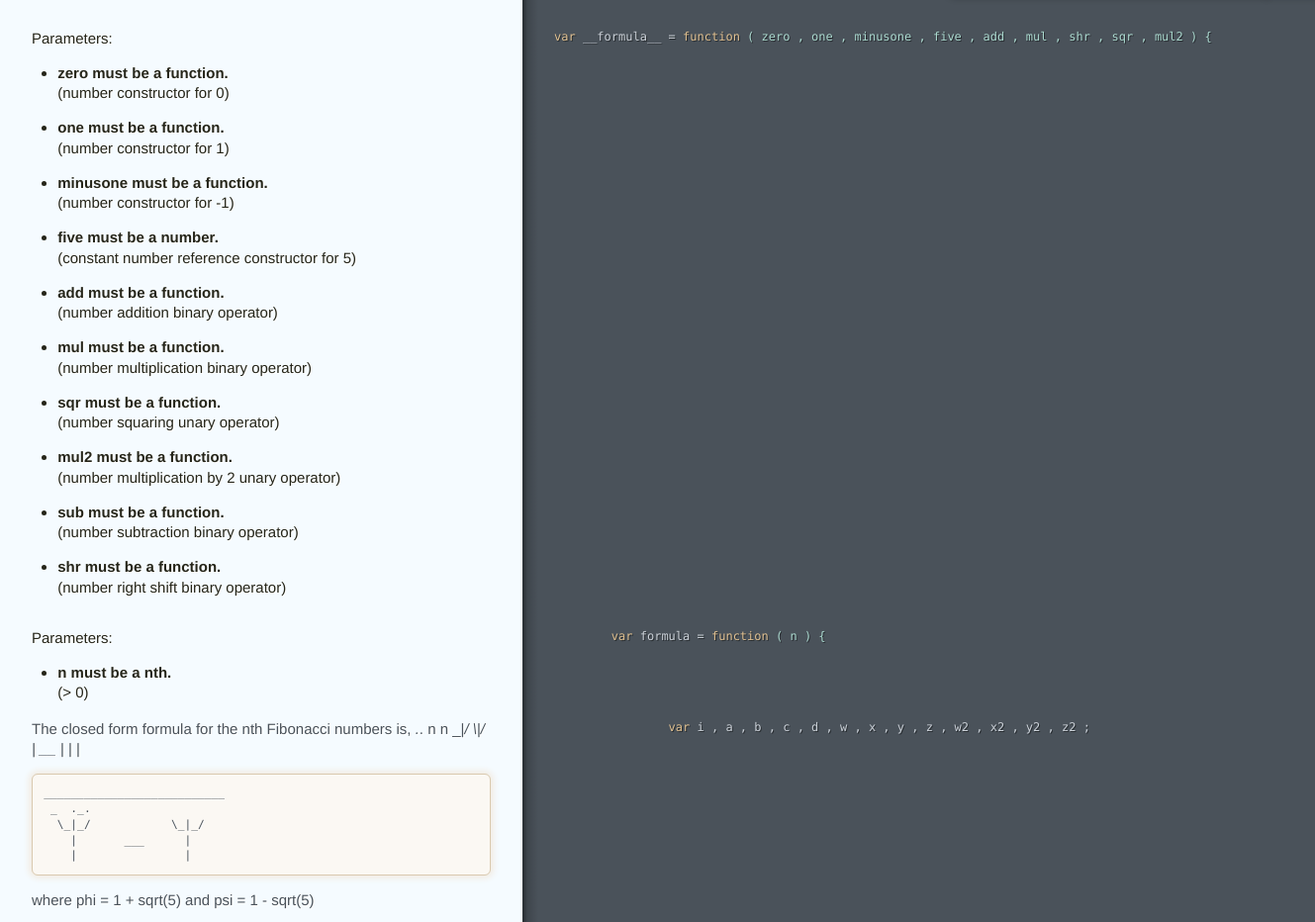
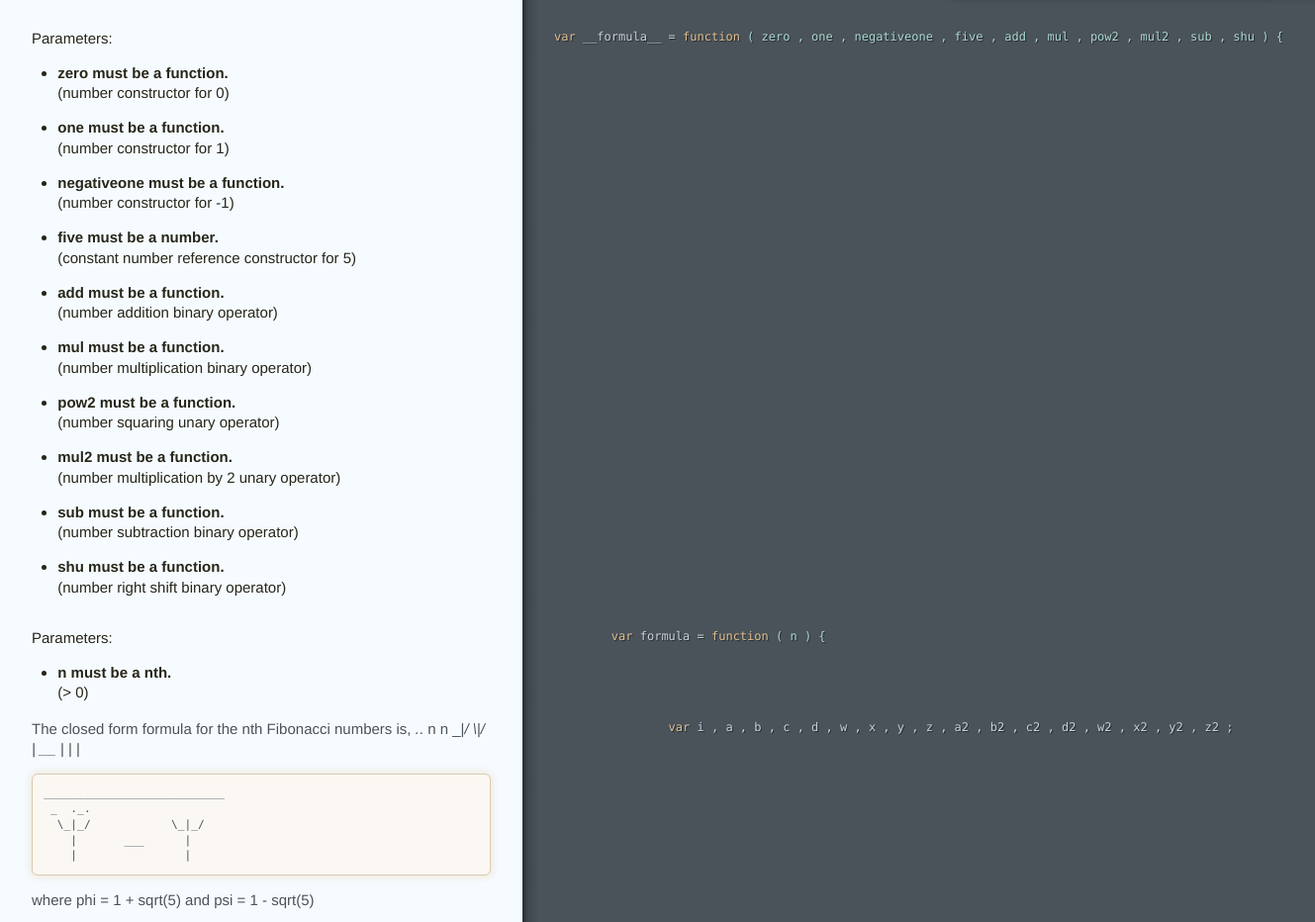
Before and after one commit to make-github-pseudonymous-again/js-fibonacci, a plain HTML site: page formula.html in a window 1280 px wide. Shown: the part 37-969 px from the top of the page at 99% size, 1329 px wide, since content can reach past the window. Drawn offline with Linux system fonts and the light colour scheme.

Commit message:
Generated documentation for ea3b18ba480a40c947e8cee44f4e65c9224d196e

```diff
--- a/formula.html
+++ b/formula.html
@@ -4,7 +4,7 @@
 </li>
 <li><p><strong>one must be a function.</strong><br/>(number constructor for 1)</p>
 </li>
-<li><p><strong>minusone must be a function.</strong><br/>(number constructor for -1)</p>
+<li><p><strong>negativeone must be a function.</strong><br/>(number constructor for -1)</p>
 </li>
 <li><p><strong>five must be a number.</strong><br/>(constant number reference constructor for 5)</p>
 </li>
@@ -12,15 +12,15 @@
 </li>
 <li><p><strong>mul must be a function.</strong><br/>(number multiplication binary operator)</p>
 </li>
-<li><p><strong>sqr must be a function.</strong><br/>(number squaring unary operator)</p>
+<li><p><strong>pow2 must be a function.</strong><br/>(number squaring unary operator)</p>
 </li>
 <li><p><strong>mul2 must be a function.</strong><br/>(number multiplication by 2 unary operator)</p>
 </li>
 <li><p><strong>sub must be a function.</strong><br/>(number subtraction binary operator)</p>
 </li>
-<li><p><strong>shr must be a function.</strong><br/>(number right shift binary operator)</p>
+<li><p><strong>shu must be a function.</strong><br/>(number right shift binary operator)</p>
 </li>
-</ul></div></div><div class="code"><div class="wrapper"><span class="hljs-keyword">var</span> __formula__ = <span class="hljs-function"><span class="hljs-keyword">function</span> <span class="hljs-params">( zero , one , minusone , five , add , mul , shr , sqr , mul2 )</span> {</span></div></div></div><div class="segment"><div class="comments doc-section"><div class="wrapper"><p>Parameters:</p>
+</ul></div></div><div class="code"><div class="wrapper"><span class="hljs-keyword">var</span> __formula__ = <span class="hljs-function"><span class="hljs-keyword">function</span> <span class="hljs-params">( zero , one , negativeone , five , add , mul , pow2 , mul2 , sub , shu )</span> {</span></div></div></div><div class="segment"><div class="comments doc-section"><div class="wrapper"><p>Parameters:</p>
 <ul>
 <li><strong>n must be a nth.</strong><br/>(&gt; 0)</li>
 </ul></div></div><div class="code"><div class="wrapper">	<span class="hljs-keyword">var</span> formula = <span class="hljs-function"><span class="hljs-keyword">function</span> <span class="hljs-params">( n )</span> {</span></div></div></div><div class="segment"><div class="comments "><div class="wrapper"><p>The closed form formula for the nth Fibonacci numbers is,
@@ -33,8 +33,8 @@
   \_|_/            \_|_/
     |       ___      |
     |                |</code></pre>
-<p>where phi = 1 + sqrt(5) and psi = 1 - sqrt(5)</p></div></div><div class="code"><div class="wrapper">		<span class="hljs-keyword">var</span> i , a , b , c , d , w , x , y , z , w2 , x2 , y2 , z2 ;</div></div></div><div class="segment"><div class="comments "><div class="wrapper"><p>phi = ( a + bi ) / 2 , psi = ( c + di ) / 2</p></div></div><div class="code"><div class="wrapper">		a = one( ) ; b = one( ) ;
-		c = one( ) ; d = minusone( ) ;
+<p>where phi = 1 + sqrt(5) and psi = 1 - sqrt(5)</p></div></div><div class="code"><div class="wrapper">		<span class="hljs-keyword">var</span> i , a , b , c , d , w , x , y , z , a2 , b2 , c2 , d2 , w2 , x2 , y2 , z2 ;</div></div></div><div class="segment"><div class="comments "><div class="wrapper"><p>phi = ( a + bi ) / 2 , psi = ( c + di ) / 2</p></div></div><div class="code"><div class="wrapper">		a = one( ) ; b = one( ) ;
+		c = one( ) ; d = negativeone( ) ;
 
 		w = one( ) ; x = zero( ) ;
 		y = one( ) ; z = zero( ) ;
@@ -57,10 +57,10 @@
 
 			}
 
-			a2 = add( sqr( a ) , mul( five , sqr( b ) ) ) ;
+			a2 = add( pow2( a ) , mul( five , pow2( b ) ) ) ;
 			b2 = mul2( mul( a , b ) ) ;
 
-			c2 = add( sqr( c ) , mul( five , sqr( d ) ) ) ;
+			c2 = add( pow2( c ) , mul( five , pow2( d ) ) ) ;
 			d2 = mul2( mul( c , d ) ) ;
 
 			a = a2 ; b = b2 ; c = c2 ; d = d2 ;
@@ -69,7 +69,7 @@
 
 		}
 
-		<span class="hljs-keyword">return</span> shr( sub( x2 , z2 ) , n ) ;
+		<span class="hljs-keyword">return</span> shu( sub( x2 , z2 ) , n ) ;
 
 	} ;
 
```
